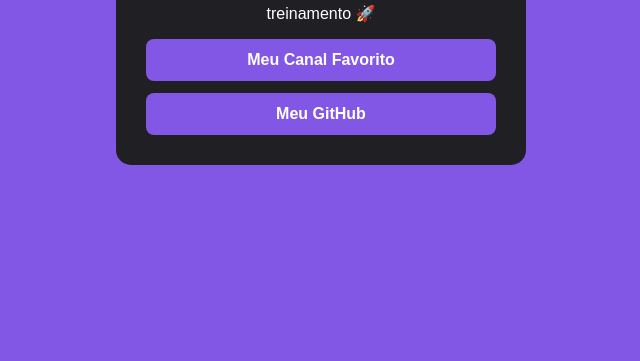
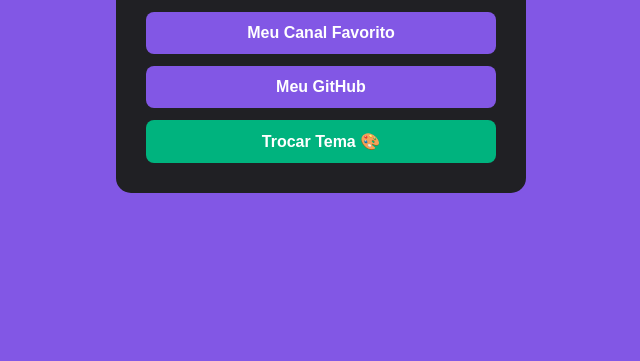
Before and after one commit to byelsantos731-netizen/Meu-primeiro-site, a plain HTML site: page index.html in a window 1280 px wide. Shown: the part 439-800 px from the top of the page, without its empty margins (319-959 px from the left). Drawn offline with Linux system fonts and the light colour scheme.

Commit message:
Update index.html

```diff
--- a/index.html
+++ b/index.html
@@ -19,11 +19,17 @@
     }
     .cartao {
       background-color: #202024;
+      color: #ffffff;
       padding: 30px;
       border-radius: 15px;
       text-align: center;
       max-width: 350px;
       width: 100%;
+    }
+    /* Estilo que o JavaScript vai ativar e desativar */
+    .cartao.claro {
+      background-color: #ffffff;
+      color: #121214;
     }
     img {
       width: 100px;
@@ -31,30 +37,48 @@
       border-radius: 50%;
       border: 3px solid #8257e5;
       margin-bottom: 10px;
-      background-color: #ffffff;
     }
-    .link-botao {
+    .link-botao, button {
       display: block;
+      width: 100%;
       background-color: #8257e5;
       color: white;
       text-decoration: none;
       padding: 12px;
+      border: none;
       border-radius: 8px;
       margin-top: 12px;
+      font-size: 16px;
       font-weight: bold;
+      box-sizing: border-box;
+    }
+    .botao-tema {
+      background-color: #00b37e;
     }
   </style>
 </head>
 <body>
 
-  <div class="cartao">
+  <div class="cartao" id="meuCartao">
+
     <img src="https://avatars.githubusercontent.com/byelsantos731-netizen" alt="Minha foto">
     <h1>Byel Santos</h1>
     <p>Tenho 13 anos e sou Desenvolvedor Web em treinamento 🚀</p>
 
     <a href="https://youtube.com" target="_blank" class="link-botao">Meu Canal Favorito</a>
     <a href="https://github.com" target="_blank" class="link-botao">Meu GitHub</a>
+
+    <!-- Botão que chama o JavaScript -->
+    <button class="botao-tema" onclick="mudarTema()">Trocar Tema 🎨</button>
   </div>
+
+  <!-- Aqui começa o JavaScript -->
+  <script>
+    function mudarTema() {
+      let cartao = document.getElementById("meuCartao");
+      cartao.classList.toggle("claro");
+    }
+  </script>
 
 </body>
 </html>
```
